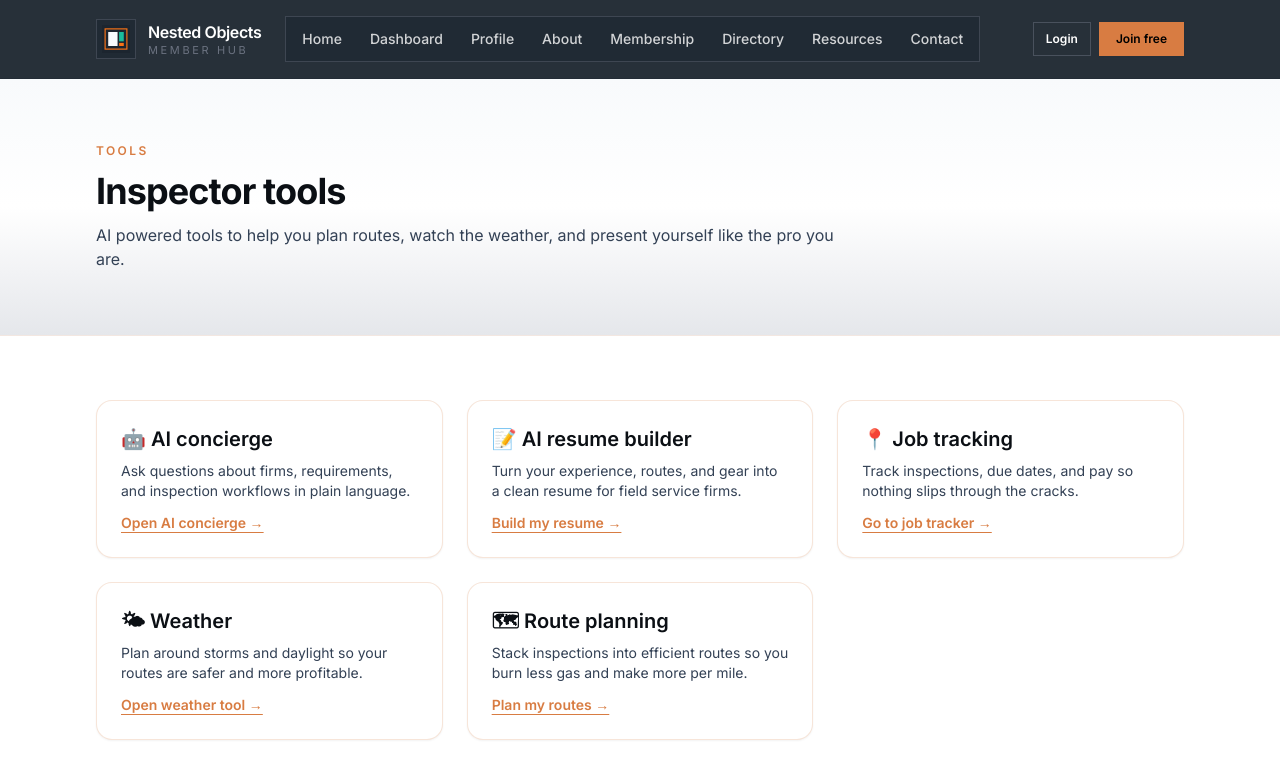
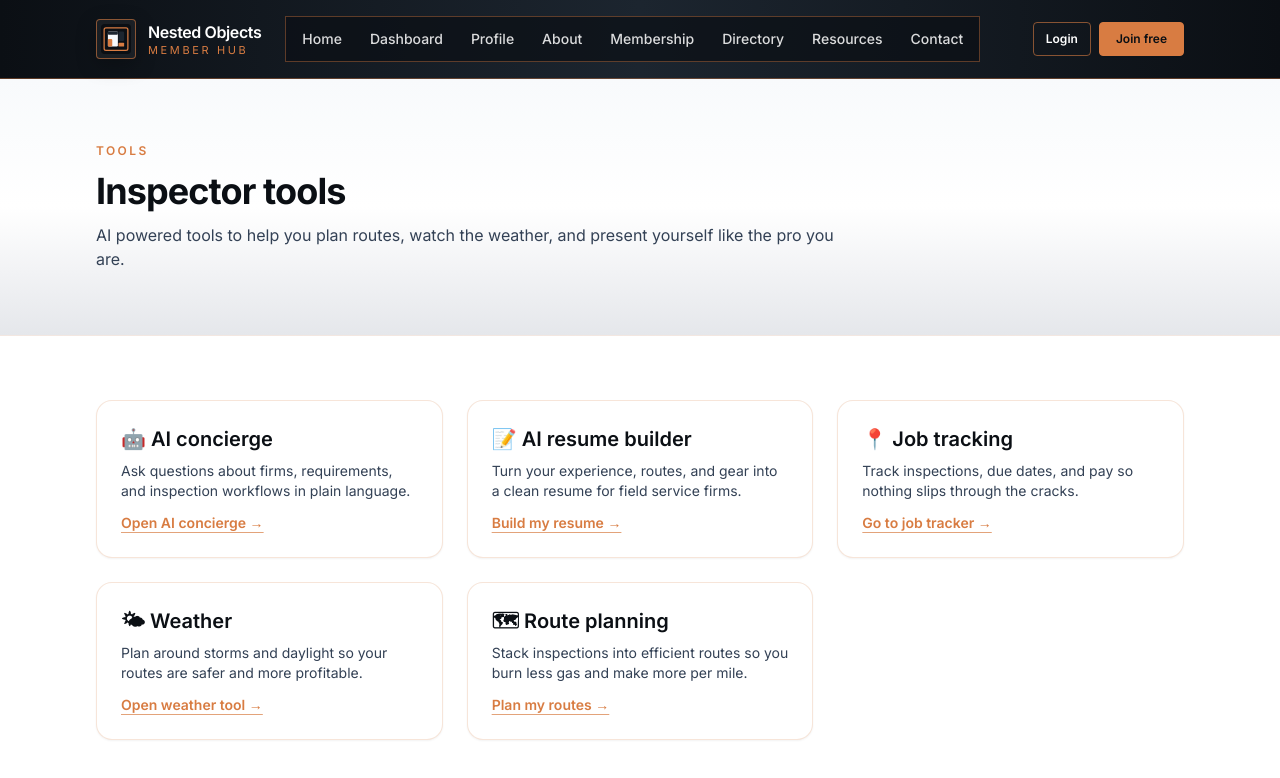
Before and after one commit to autumn2busy/nested-objects-starter, a Next.js app in the folder apps/web-members/: page /tools in a window 1280 px wide. Shown: the top 778 px of the page. Built offline with nearby package versions, Linux system fonts and the light colour scheme; no server answers.

Commit message:
Add copper charcoal branding

```diff
--- a/apps/web-members/app/tools/page.tsx
+++ b/apps/web-members/app/tools/page.tsx
@@ -24,7 +24,7 @@ export default function ToolsIndexPage() {
             </div>
             <Link
               href="/tools/ai-chatbot"
-              className="text-sm font-semibold text-brand-copper underline underline-offset-4 hover:text-brand-copperDark"
+              className="text-sm font-semibold text-brand-copper decoration-brand-copper/70 underline underline-offset-4 transition hover:text-brand-copperDark hover:decoration-brand-copper"
             >
               Open AI concierge →
             </Link>
@@ -39,7 +39,7 @@ export default function ToolsIndexPage() {
             </div>
             <Link
               href="/tools/ai-resume"
-              className="text-sm font-semibold text-brand-copper underline underline-offset-4 hover:text-brand-copperDark"
+              className="text-sm font-semibold text-brand-copper decoration-brand-copper/70 underline underline-offset-4 transition hover:text-brand-copperDark hover:decoration-brand-copper"
             >
               Build my resume →
             </Link>
@@ -54,7 +54,7 @@ export default function ToolsIndexPage() {
             </div>
             <Link
               href="/tools/job-tracking"
-              className="text-sm font-semibold text-brand-copper underline underline-offset-4 hover:text-brand-copperDark"
+              className="text-sm font-semibold text-brand-copper decoration-brand-copper/70 underline underline-offset-4 transition hover:text-brand-copperDark hover:decoration-brand-copper"
             >
               Go to job tracker →
             </Link>
@@ -69,7 +69,7 @@ export default function ToolsIndexPage() {
             </div>
             <Link
               href="/tools/weather"
-              className="text-sm font-semibold text-brand-copper underline underline-offset-4 hover:text-brand-copperDark"
+              className="text-sm font-semibold text-brand-copper decoration-brand-copper/70 underline underline-offset-4 transition hover:text-brand-copperDark hover:decoration-brand-copper"
             >
               Open weather tool →
             </Link>
@@ -84,7 +84,7 @@ export default function ToolsIndexPage() {
             </div>
             <Link
               href="/tools/routing"
-              className="text-sm font-semibold text-brand-copper underline underline-offset-4 hover:text-brand-copperDark"
+              className="text-sm font-semibold text-brand-copper decoration-brand-copper/70 underline underline-offset-4 transition hover:text-brand-copperDark hover:decoration-brand-copper"
             >
               Plan my routes →
             </Link>
--- a/apps/web-members/components/SiteHeader.tsx
+++ b/apps/web-members/components/SiteHeader.tsx
@@ -58,16 +58,16 @@ export function SiteHeader() {
   }, [pathname])
 
   return (
-    <header className="sticky top-0 z-30 border-b border-brand-slate/30 bg-brand-slate/95 text-white backdrop-blur">
+    <header className="sticky top-0 z-30 border-b border-brand-copper/40 bg-gradient-to-r from-brand-dark via-brand-slate to-brand-dark text-white backdrop-blur">
       <div className="mx-auto flex max-w-6xl items-center justify-between px-4 py-4 sm:px-6 lg:px-8">
         <div className="flex items-center gap-6">
           <Link href="/" className="flex items-center gap-3" aria-label="Nested Objects home">
-            <div className="flex h-10 w-10 items-center justify-center border border-brand-steel/40 bg-brand-slate/60">
-              <Image src="/logo-slate.svg" alt="Nested Objects logo" width={28} height={28} priority />
+            <div className="flex h-10 w-10 items-center justify-center rounded border border-brand-copper/60 bg-white/5 shadow-[0_6px_20px_rgba(0,0,0,0.25)]">
+              <Image src="/logo-copper-charcoal.svg" alt="Nested Objects logo" width={30} height={30} priority />
             </div>
             <div className="flex flex-col leading-tight">
-              <span className="text-base font-semibold tracking-tight">Nested Objects</span>
-              <span className="text-[11px] uppercase tracking-[0.24em] text-brand-steel">Member hub</span>
+              <span className="text-base font-semibold tracking-tight text-white">Nested Objects</span>
+              <span className="text-[11px] uppercase tracking-[0.24em] text-brand-copper">Member hub</span>
             </div>
           </Link>
 
@@ -77,7 +77,7 @@ export function SiteHeader() {
               aria-expanded={isNavOpen}
               aria-controls="primary-navigation"
               onClick={() => setIsNavOpen((open) => !open)}
-              className="flex items-center gap-2 rounded border border-brand-steel/50 bg-brand-slate/70 px-3 py-2 text-xs font-semibold text-white transition hover:bg-brand-slate/80 focus-visible:outline focus-visible:outline-2 focus-visible:outline-brand-teal md:hidden"
+              className="flex items-center gap-2 rounded border border-brand-copper/50 bg-white/5 px-3 py-2 text-xs font-semibold text-white transition hover:bg-white/10 focus-visible:outline focus-visible:outline-2 focus-visible:outline-brand-copper md:hidden"
             >
               <span className="flex flex-col gap-1" aria-hidden>
                 <span className="block h-0.5 w-5 bg-white" />
@@ -89,16 +89,16 @@ export function SiteHeader() {
 
             <div
               id="primary-navigation"
-              className={`${isNavOpen ? 'flex' : 'hidden'} absolute left-0 right-0 top-full z-20 mt-3 flex-col gap-1 border border-brand-steel/40 bg-brand-slate/95 px-1 py-2 shadow-lg md:static md:mt-0 md:flex md:flex-row md:items-center md:gap-1 md:bg-brand-slate/60 md:px-1 md:py-1 md:shadow-none`}
+              className={`${isNavOpen ? 'flex' : 'hidden'} absolute left-0 right-0 top-full z-20 mt-3 flex-col gap-1 border border-brand-copper/40 bg-brand-dark/95 px-1 py-2 shadow-lg md:static md:mt-0 md:flex md:flex-row md:items-center md:gap-1 md:bg-brand-dark/70 md:px-1 md:py-1 md:shadow-none`}
             >
               {navLinks.map((link) => (
                 <Link
                   key={link.href}
                   href={link.href}
-                  className={`block px-3 py-2 transition focus-visible:outline focus-visible:outline-2 focus-visible:outline-brand-teal ${
+                  className={`block px-3 py-2 transition focus-visible:outline focus-visible:outline-2 focus-visible:outline-brand-copper ${
                     activeLink(link.href)
-                      ? 'bg-brand-copper text-black'
-                      : 'text-white/80 hover:bg-brand-slate/80 hover:text-white'
+                      ? 'bg-brand-copper text-brand-dark shadow-inner'
+                      : 'text-white/85 hover:bg-white/10 hover:text-white'
                   }`}
                 >
                   {link.label}
@@ -110,21 +110,21 @@ export function SiteHeader() {
 
         <div className="flex items-center gap-3 text-sm font-semibold">
           {isLoading ? (
-            <span className="text-xs text-brand-steel">Checking your hub…</span>
+            <span className="text-xs text-brand-copper/80">Checking your hub…</span>
           ) : isAuthenticated && user ? (
             <div className="flex items-center gap-3">
-              <div className="flex items-center gap-3 border border-brand-steel/40 bg-brand-slate/60 px-3 py-2">
-                <div className="flex h-9 w-9 items-center justify-center bg-brand-teal/20 text-xs font-semibold text-brand-tealDark">
+              <div className="flex items-center gap-3 rounded border border-brand-copper/50 bg-white/5 px-3 py-2 shadow-[0_6px_20px_rgba(0,0,0,0.25)]">
+                <div className="flex h-9 w-9 items-center justify-center rounded bg-brand-copper/20 text-xs font-semibold text-brand-copperDark">
                   {initials}
                 </div>
                 <div className="hidden flex-col text-left text-xs sm:flex">
                   <span className="font-semibold text-white">{profileDisplayName ?? displayName}</span>
-                  {planLabel && <span className="text-[11px] uppercase tracking-wide text-brand-steel">{planLabel} plan</span>}
+                  {planLabel && <span className="text-[11px] uppercase tracking-wide text-brand-copper/80">{planLabel} plan</span>}
                 </div>
               </div>
               <button
                 onClick={() => logout()}
-                className="border border-brand-steel/50 px-3 py-2 text-xs font-semibold text-white transition hover:bg-brand-slate/80 focus-visible:outline focus-visible:outline-2 focus-visible:outline-brand-teal"
+                className="rounded border border-brand-copper/60 px-3 py-2 text-xs font-semibold text-white transition hover:bg-white/10 focus-visible:outline focus-visible:outline-2 focus-visible:outline-brand-copper"
               >
                 Logout
               </button>
@@ -133,13 +133,13 @@ export function SiteHeader() {
             <div className="flex items-center gap-2">
               <a
                 href="https://nested-objects.outseta.com/auth?widgetMode=login#o-anonymous"
-                className="border border-brand-steel/50 px-3 py-2 text-xs font-semibold text-white transition hover:bg-brand-slate/80 focus-visible:outline focus-visible:outline-2 focus-visible:outline-brand-teal"
+                className="rounded border border-brand-copper/60 px-3 py-2 text-xs font-semibold text-white transition hover:bg-white/10 focus-visible:outline focus-visible:outline-2 focus-visible:outline-brand-copper"
               >
                 Login
               </a>
               <a
                 href="https://nested-objects.outseta.com/auth?widgetMode=register#o-anonymous"
-                className="hidden border border-brand-copper bg-brand-copper px-4 py-2 text-xs font-semibold text-black shadow-sm transition hover:border-brand-copperDark hover:bg-brand-copperDark hover:text-white focus-visible:outline focus-visible:outline-2 focus-visible:outline-brand-teal sm:inline-flex"
+                className="hidden rounded border border-brand-copper bg-brand-copper px-4 py-2 text-xs font-semibold text-brand-dark shadow-sm transition hover:border-brand-copperDark hover:bg-brand-copperDark hover:text-white focus-visible:outline focus-visible:outline-2 focus-visible:outline-brand-copper sm:inline-flex"
               >
                 Join free
               </a>
```
Also changed, not shown: apps/web-members/public/logo-copper-charcoal.svg (added).
